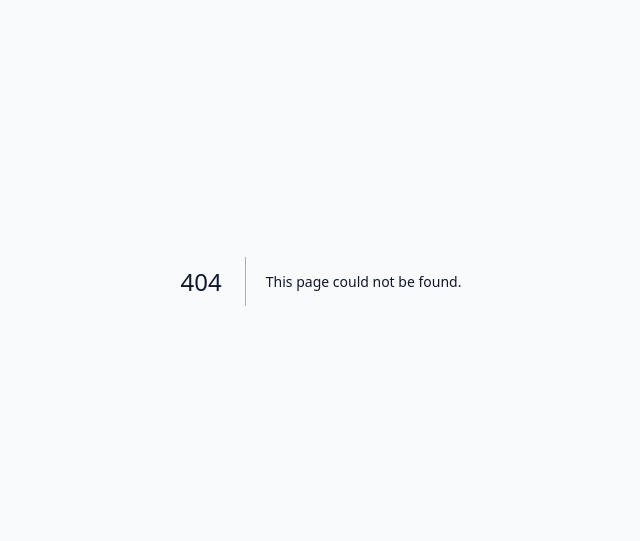
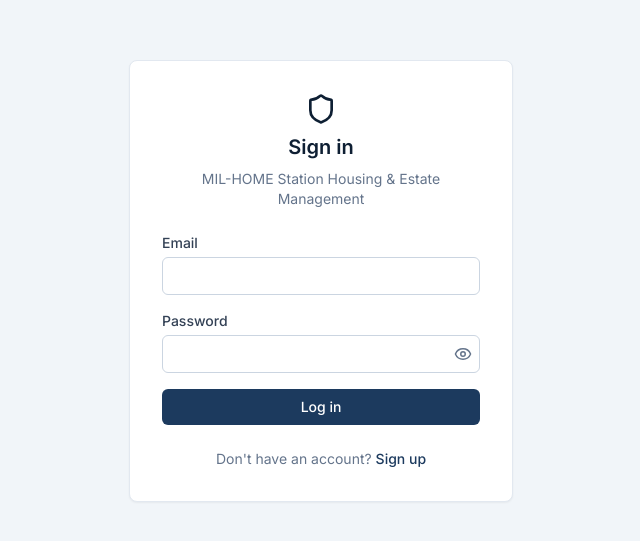
Before and after one commit to scarlet-sypher/mil-home, a Next.js app: page /login in a window 1280 px wide. Before the commit this address had no page. Shown: the part 119-660 px from the top of the page, without its empty margins (319-959 px from the left). Built offline with nearby package versions, Linux system fonts and the light colour scheme.

Commit message:
feat: add login page

```diff
--- /dev/null
+++ b/app/login/page.tsx
@@ -0,0 +1,5 @@
+import { LoginPage } from "@/client/pages/LoginPage";
+
+export default function Page() {
+  return <LoginPage />;
+}
--- /dev/null
+++ b/client/pages/LoginPage.tsx
@@ -0,0 +1,75 @@
+"use client";
+
+import { useState } from "react";
+import Link from "next/link";
+import { useRouter } from "next/navigation";
+import { Shield } from "lucide-react";
+import { Button } from "@/client/components/Button";
+import { FormField } from "@/client/components/FormField";
+import { PasswordInput } from "@/client/components/PasswordInput";
+
+export function LoginPage() {
+  const router = useRouter();
+  const [email, setEmail] = useState("");
+  const [password, setPassword] = useState("");
+  const [error, setError] = useState("");
+  const [submitting, setSubmitting] = useState(false);
+
+  async function handleSubmit(event: React.FormEvent) {
+    event.preventDefault();
+    setSubmitting(true);
+    setError("");
+
+    const response = await fetch("/api/auth/login", {
+      method: "POST",
+      headers: { "Content-Type": "application/json" },
+      body: JSON.stringify({ email, password }),
+    });
+
+    if (!response.ok) {
+      const data = await response.json();
+      setError(data.error ?? "Something went wrong.");
+      setSubmitting(false);
+      return;
+    }
+
+    router.push("/home");
+    router.refresh();
+  }
+
+  return (
+    <div className="flex min-h-screen items-center justify-center bg-slate-100 px-4">
+      <div className="w-full max-w-sm space-y-6 rounded-lg border border-slate-200 bg-white p-8 shadow-sm">
+        <div className="flex flex-col items-center gap-2 text-navy-900">
+          <Shield size={32} />
+          <h1 className="text-xl font-semibold">Sign in</h1>
+          <p className="text-center text-sm text-slate-500">MIL-HOME Station Housing &amp; Estate Management</p>
+        </div>
+
+        <form onSubmit={handleSubmit} className="space-y-4">
+          <FormField
+            label="Email"
+            name="email"
+            type="email"
+            value={email}
+            onChange={(e) => setEmail(e.target.value)}
+            required
+            autoComplete="email"
+          />
+          <PasswordInput label="Password" name="password" value={password} onChange={setPassword} />
+          {error && <p className="text-sm text-red-700">{error}</p>}
+          <Button type="submit" disabled={submitting} className="w-full">
+            Log in
+          </Button>
+        </form>
+
+        <p className="text-center text-sm text-slate-500">
+          Don&apos;t have an account?{" "}
+          <Link href="/signup" className="font-medium text-navy-700 hover:underline">
+            Sign up
+          </Link>
+        </p>
+      </div>
+    </div>
+  );
+}
```
